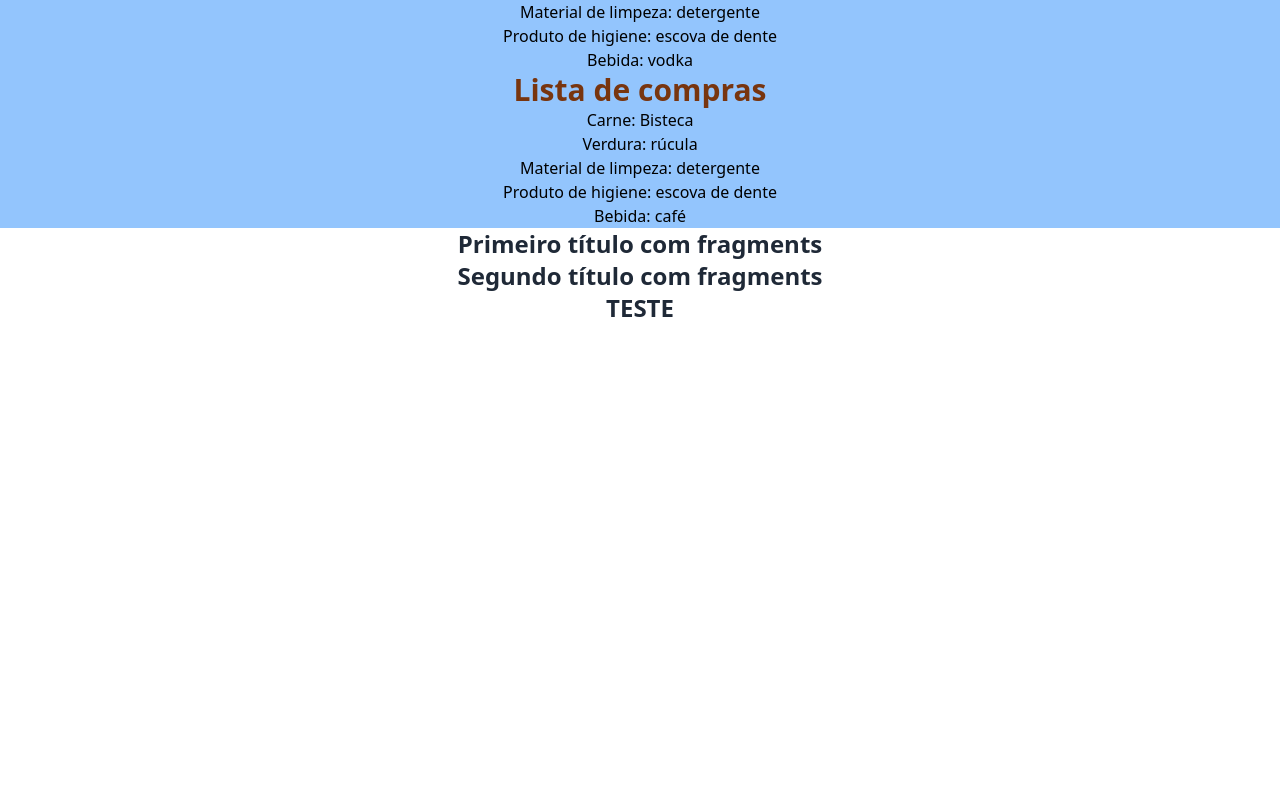
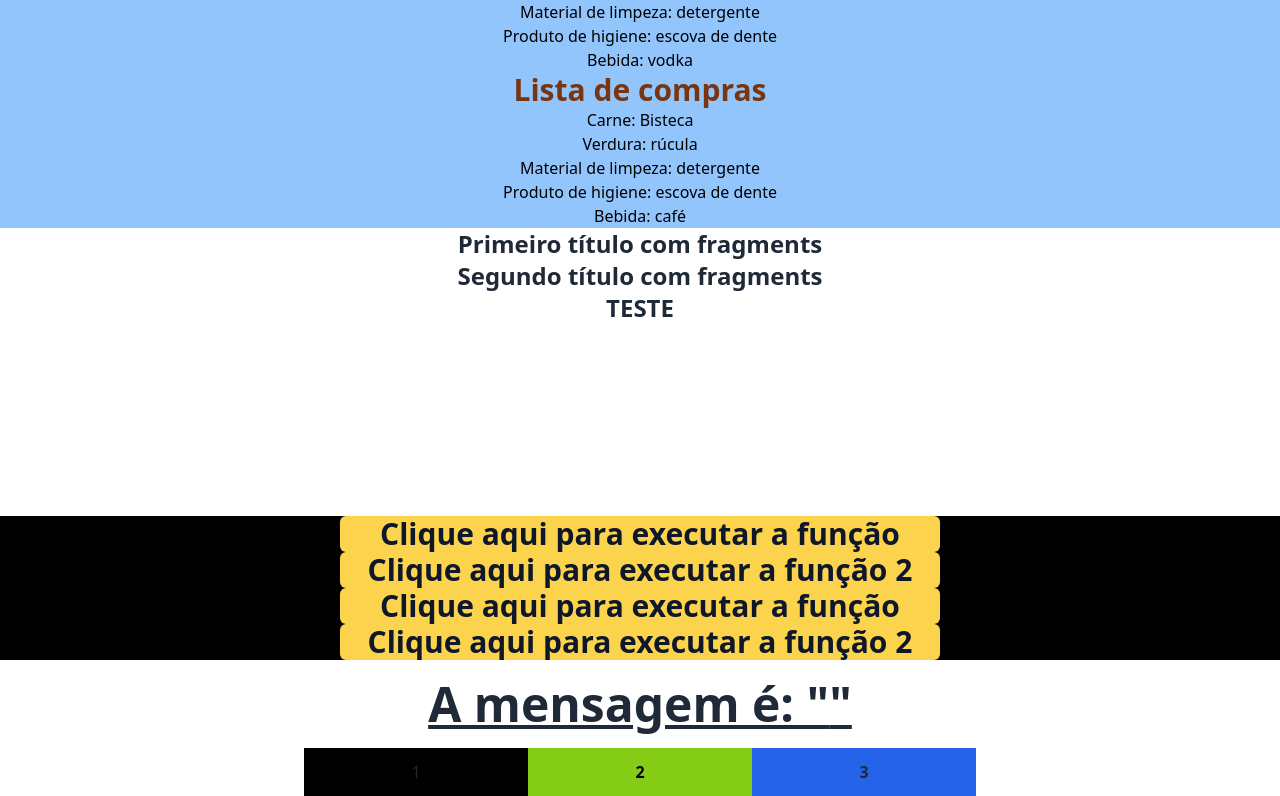
Before and after one commit to davcavalc/aulas-de-react-udemy, a React (Vite) app: page / in a window 1280 px wide. Shown: the part 1760-2556 px from the top of the page. Before the commit the page ends 2084 px from the top, so only its background shows below. Built offline with nearby package versions, Linux system fonts and the light colour scheme.

Commit message:
📓Aula: Children props + Function props + State lift - 05/08/2022

```diff
--- a/src/App.jsx
+++ b/src/App.jsx
@@ -6,6 +6,10 @@ import Props from "./Componentes/Props";
 import Destructuring from "./Componentes/Destructuring";
 import ListaCompras from "./Componentes/ListaCompras";
 import Fragments from "./Componentes/Fragments";
+import ChildrenProp from "./Componentes/ChildrenProp";
+import FunctionProps from "./Componentes/FunctionProps";
+import StateLift from "./Componentes/StateLift";
+import ChangeMessageState from "./Componentes/ChangeMessageState";
 function App() {
 	const name = "Batman";
 	const [userName] = useState("Maria");
@@ -54,6 +58,21 @@ function App() {
 			bebida: "café",
 		},
 	];
+
+	function showMessage() {
+		console.log("Evento do componente pai!");
+		alert("Evento do componente pai!");
+	}
+
+	const Messenger = () => {
+		alert("Message delivered!!");
+	};
+
+	const [message, setMessage] = useState();
+	const handleMessage = (msg) => {
+		setMessage(msg);
+	};
+
 	return (
 		<React.Fragment>
 			<Header />
@@ -74,6 +93,7 @@ function App() {
 			{/* LISTA 2 */}
 			{produtos.map((product) => (
 				<ListaCompras
+					key={cars.id}
 					carne={product.carne}
 					verdura={product.verdura}
 					limpeza={product.limpeza}
@@ -82,7 +102,20 @@ function App() {
 				/>
 			))}
 			{/* Fragments */}
-			<Fragments propFragment="TESTE"/>
+			<Fragments propFragment="TESTE" />
+			{/* CHILDREN PROP */}
+			<ChildrenProp myValue="testing...">
+				<p className="text-white">Este é o conteúdo</p>
+			</ChildrenProp>
+			<ChildrenProp myValue="testing...2">
+				<p className="text-white">Testando o container!</p>
+			</ChildrenProp>
+			{/* FUNÇÃO EM PROP */}
+			<FunctionProps myFunction={showMessage} />
+			<FunctionProps myMessage={Messenger} />
+			{/* STATE LIFT */}
+			<StateLift msg={message} />
+			<ChangeMessageState handleMessage={handleMessage}/>
 		</React.Fragment>
 	);
 }
--- /dev/null
+++ b/src/Componentes/ChangeMessageState.jsx
@@ -0,0 +1,18 @@
+import React from 'react'
+
+const ChangeMessageState = ({ handleMessage }) => {
+
+const minhasMensagens = ["Oi", "Olá", "Tudo bem ?"]
+
+  return (
+    <React.Fragment>
+        <div className="flex justify-center mt-5">
+            <button className='flex-row p-3 bg-black w-56 foint-bold' onClick={() => handleMessage(minhasMensagens[0])}>1</button>
+            <button className='flex-row p-3 bg-lime-500 w-56 text-black font-bold' onClick={() => handleMessage(minhasMensagens[1])}>2</button>
+            <button className='flex-row p-3 bg-blue-600 w-56 font-bold' onClick={() => handleMessage(minhasMensagens[2])}>3</button>
+        </div>
+    </React.Fragment>
+  )
+}
+
+export default ChangeMessageState
--- /dev/null
+++ b/src/Componentes/ChildrenProp.jsx
@@ -0,0 +1,15 @@
+import React from "react";
+
+const ChildrenProp = ({ children, myValue }) => {
+	return (
+		<>
+			<div className="text-center text-2xl">
+				<h2 className="text-white font-bold hover:text-amber-500">Este é o titulo do container</h2>
+				{children}
+				<p className="text-white">O valor é: {myValue}</p>
+			</div>
+		</>
+	);
+};
+
+export default ChildrenProp;
--- /dev/null
+++ b/src/Componentes/FunctionProps.jsx
@@ -0,0 +1,23 @@
+import React from "react";
+const FunctionProps = ({ myFunction, myMessage }) => {
+	return (
+		<>
+			<div className="bg-black text-center">
+				<button
+					className="bg-amber-300 font-bold text-3xl text-slate-900 rounded-md w-[20em]"
+					onClick={myFunction}>
+					Clique aqui para executar a função
+				</button>
+			</div>
+			<div className="bg-black text-center">
+				<button
+					className="bg-amber-300 font-bold text-3xl text-slate-900 rounded-md w-[20em]"
+					onClick={myMessage}>
+					Clique aqui para executar a função 2
+				</button>
+			</div>
+		</>
+	);
+};
+
+export default FunctionProps;
--- /dev/null
+++ b/src/Componentes/StateLift.jsx
@@ -0,0 +1,9 @@
+import React from "react";
+
+const StateLift = ({ msg }) => {
+	return (
+		<div className="text-5xl text-center mt-5 font-extrabold underline">A mensagem é: "{msg}"</div>
+	);
+};
+
+export default StateLift;
```
